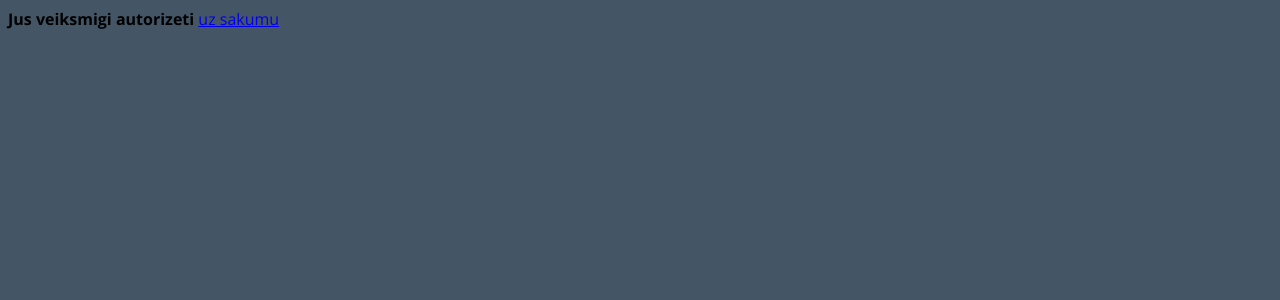
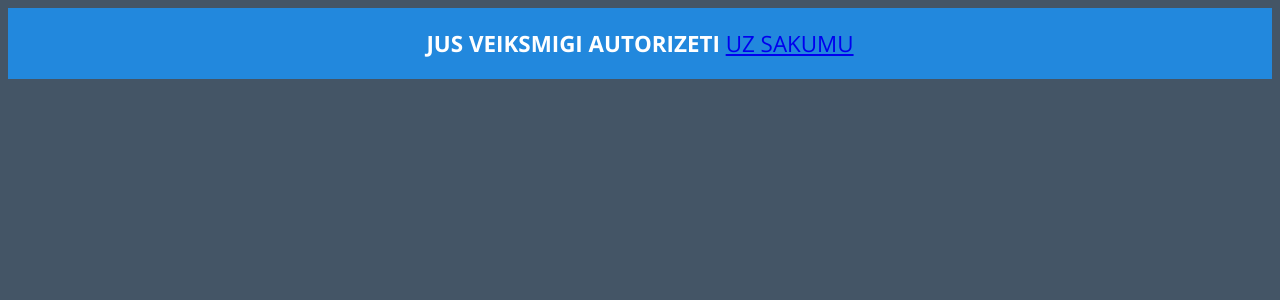
Before and after one commit to AleksandrZelukin/DB-Login-un-Password, a Flask app: template templates/successfulauth.html in a window 1280 px wide. Shown: the top 300 px of the page. Run offline with Flask 2, Linux system fonts and the light colour scheme; the template is opened without the code that fills it, so the values that code supplies are empty.

Commit message:
Update apps

```diff
--- a/templates/index.html
+++ b/templates/index.html
@@ -9,6 +9,6 @@
 </head>
 <body>
 
-<div><a href="/authorization">Uz autorizāciju</a> </div>
+<div class="login-header"><a href="/authorization">Uz autorizāciju</a> </div>
 </body>
 </html>
--- a/templates/successfulauth.html
+++ b/templates/successfulauth.html
@@ -8,12 +8,11 @@
   <title>Document</title>
 </head>
 <body>
-  <form method="POST">
-  <div class="container">
+  <div class="login-header">
     <label><b>Jus veiksmigi autorizeti</b></label>
     <a href="/">uz sakumu</a>
   </div>
-</form>
+
 
 
 </body>
--- a/templates/successfulregis.html
+++ b/templates/successfulregis.html
@@ -8,13 +8,11 @@
   <title>Document</title>
 </head>
 <body>
-  <form method="POST">
-  <div class="container">
+  <div class="login-header">
     <label><b>Jūs esat veiksmīgi reģistrējies</b></label>
    <div class="container">
     <span class="reg"> <a href="/">atpakaļ pie autorizacijas</a></span>
   </div>
-</form>
 
 
 </body>
```
Also changed, not shown: static/css/login.css (+0 -20 lines), login_password.db.
